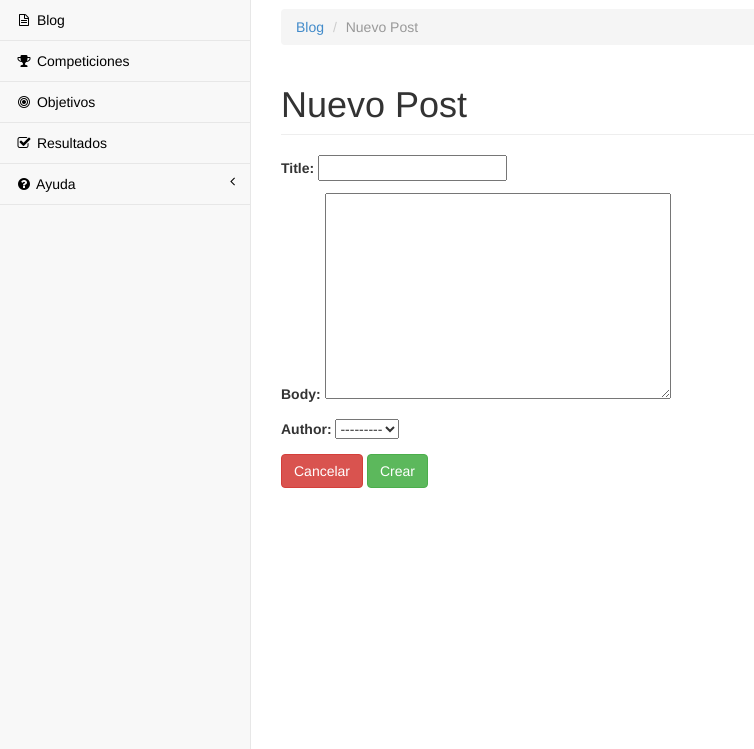
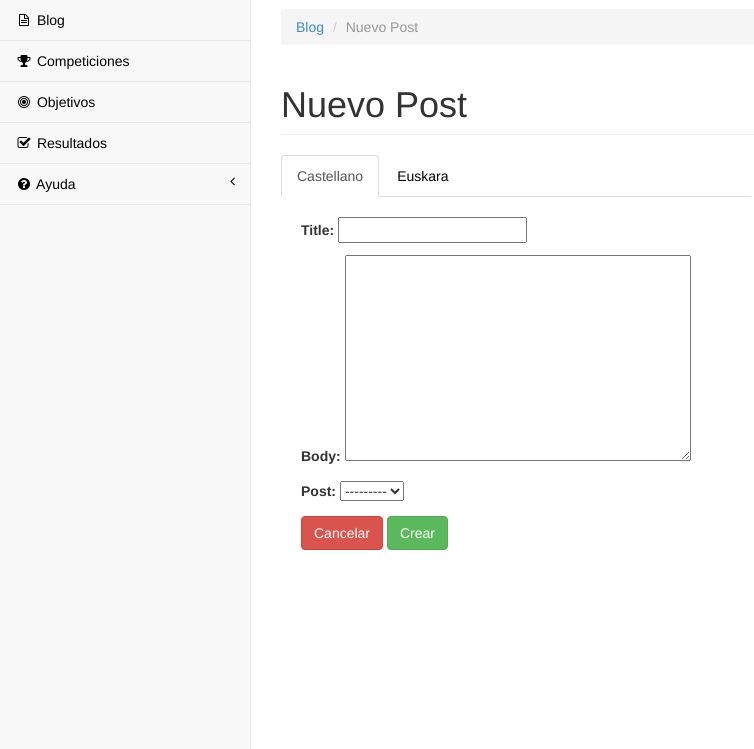
Before and after one commit to corand/athlet-stats, a Django app: a page that uses athlet_stats/athlet_stats/templates/blog/new_post.html in a window 1280 px wide. Shown: the part 51-800 px from the top of the page, without its empty margins (0-754 px from the left). Run offline with Django 3.2, Linux system fonts and the light colour scheme; data that the repository does not hold is empty; parts of the project's set-up code (start-up, migrations or seed data) failed here and were passed over; some libraries are stand-ins or nearby versions.

Commit message:
first steps for multilingual posts

```diff
--- a/athlet_stats/athlet_stats/settings.py
+++ b/athlet_stats/athlet_stats/settings.py
@@ -157,7 +157,7 @@ CKEDITOR_RESTRICT_BY_USER = True
 CKEDITOR_CONFIGS = {
     'default': {
         'toolbar': 'Full',
-        'height': 300,
+        'height': 400,
         'width': 800,
     },
 }
--- a/athlet_stats/athlet_stats/static/css/main.css
+++ b/athlet_stats/athlet_stats/static/css/main.css
@@ -12,4 +12,6 @@
 
 .add_btn{ float:right; }
 
+.tab-pane{ padding:20px; }
+
 .clear-both{ clear: both;}
--- a/athlet_stats/athlet_stats/templates/blog/new_post.html
+++ b/athlet_stats/athlet_stats/templates/blog/new_post.html
@@ -2,6 +2,7 @@
 
 {% block content %}
 <script src="{{STATIC_URL}}js/jquery-1.10.2.js"></script>
+
 		<div id="page-wrapper">
             <div class="row">
                 <div class="col-lg-12">
@@ -12,6 +13,14 @@
 					<h1 class="page-header">Nuevo Post</h1>
 					<div class="row">
 						<div class="col-lg-6">
+							<ul class="nav nav-tabs" role="tablist">
+							  <li class="active"><a href="#castellano" role="tab" data-toggle="tab">Castellano</a></li>
+							  <li><a href="#euskara" role="tab" data-toggle="tab">Euskara</a></li>
+							</ul>
+
+
+							<div class="tab-content">
+							  <div class="tab-pane active" id="castellano">
 							  	<form id='formulario' method='post'>
 									{% csrf_token %}
 									{{form.as_p}}
@@ -20,6 +29,17 @@
 										<input type='submit' class="btn btn-success" value="Crear" />
 									</p>
 								</form>
+							  </div>
+							  <div class="tab-pane" id="euskara">
+							  		<i>Formulario Euskara</i>
+
+							  </div>
+							</div>
+
+
+
+
+
 						</div>
 					</div>
 				</div>
--- a/athlet_stats/blog/forms.py
+++ b/athlet_stats/blog/forms.py
@@ -1,9 +1,9 @@
 from django import forms
 from django.forms import ModelForm
-from .models import Post
+from .models import PostEs
 from ckeditor.widgets import CKEditorWidget
 
 class PostForm(forms.ModelForm):
     body = forms.CharField(widget=CKEditorWidget())
     class Meta:
-        model = Post
+        model = PostEs
--- a/athlet_stats/blog/models.py
+++ b/athlet_stats/blog/models.py
@@ -3,11 +3,25 @@ from ckeditor.fields import RichTextField
 from django.contrib.auth.models import User
 
 # Create your models here.
+
 class Post(models.Model):
+	created = models.DateTimeField(auto_now_add=True)
+	author = models.ForeignKey(User)
+#	estado = models.CharField(max_length=100)
+
+
+class PostEs(models.Model):
 	title = models.CharField(max_length=100)
 	body = RichTextField()
-	created = models.DateTimeField(auto_now_add=True)
-	author = models.ForeignKey(User)
+	post = models.ForeignKey(Post)
 
 	def __unicode__(self):
 		return self.title
+
+class PostEus(models.Model):
+	title = models.CharField(max_length=100)
+	body = RichTextField()
+	post = models.ForeignKey(Post)
+
+	def __unicode__(self):
+		return self.title
```
Also changed, not shown: 3 other files. Lines whose indentation alone changed are shown as unchanged.
